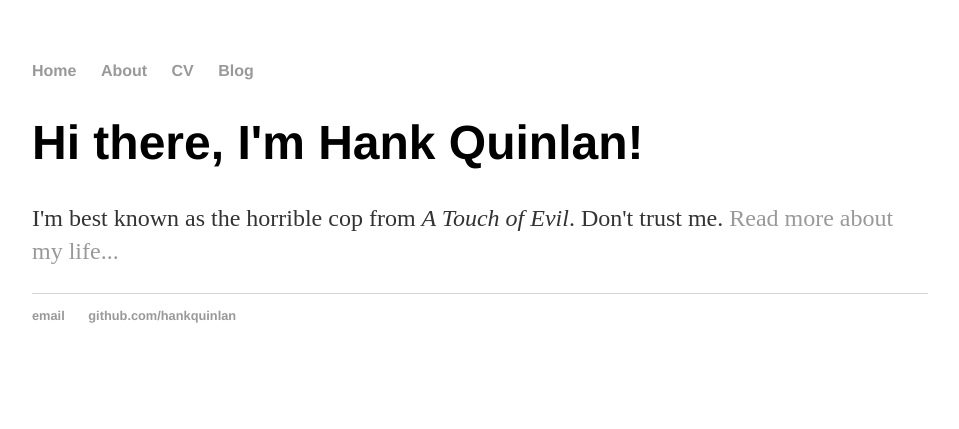
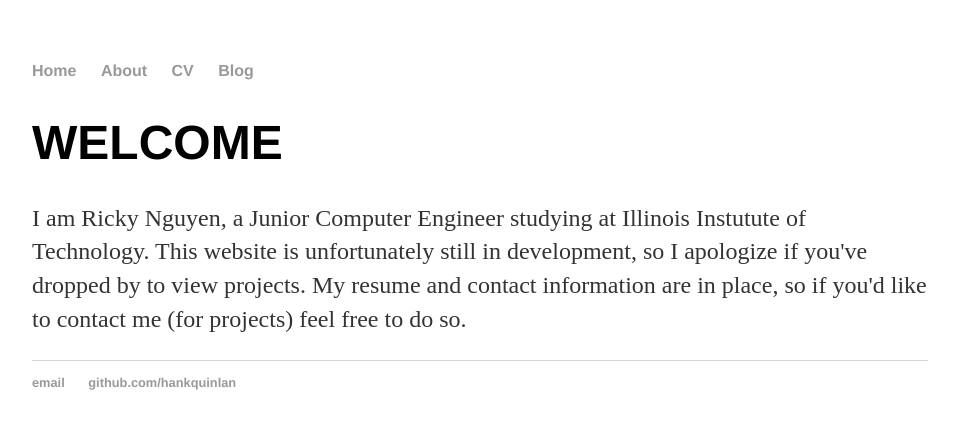
Before and after one commit to rnguyen6/rnguyen6.github.io, a Jekyll site: the page built from index.html, in a window 1280 px wide. Shown: the top 429 px of the page, without its empty margins (160-1119 px from the left). Built offline with Jekyll 4.4.1, drawn with Linux system fonts in a browser that asks for light colours.

Commit message:
Update index.html

```diff
--- a/index.html
+++ b/index.html
@@ -1,9 +1,13 @@
 ---
 layout: default
-title: Hank Quinlan, Horrible Cop
+title: Ricky Nguyen | Computer Engineer
 ---
 
-		<div class="blurb">
-			<h1>Hi there, I'm Hank Quinlan!</h1>
-			<p>I'm best known as the horrible cop from <em>A Touch of Evil</em>. Don't trust me. <a href="/about">Read more about my life...</a></p>
-		</div>
+<div class="blurb">
+	<h1>WELCOME</h1>
+	<p>I am Ricky Nguyen, a Junior Computer Engineer studying at Illinois Instutute of Technology.
+		This website is unfortunately still in development, so I apologize if you've dropped by to view projects.
+		My resume and contact information are in place, so if you'd like to contact me (for projects) feel free to do so.
+		<!--I'm best known as the horrible cop from <em>A Touch of Evil</em>. Don't trust me. <a href="/about">Read more about my life...</a>-->
+	</p>
+</div>
```
